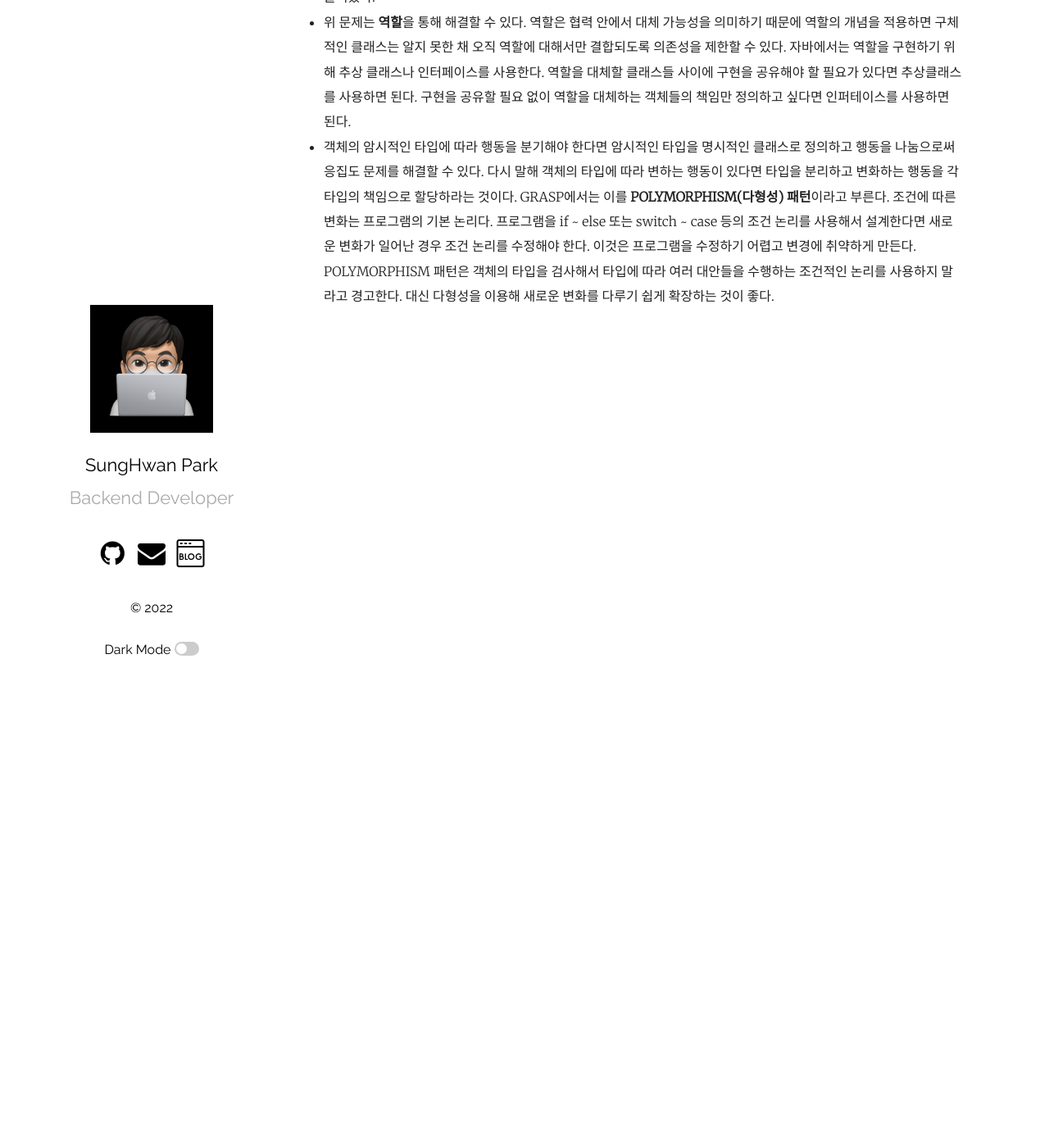
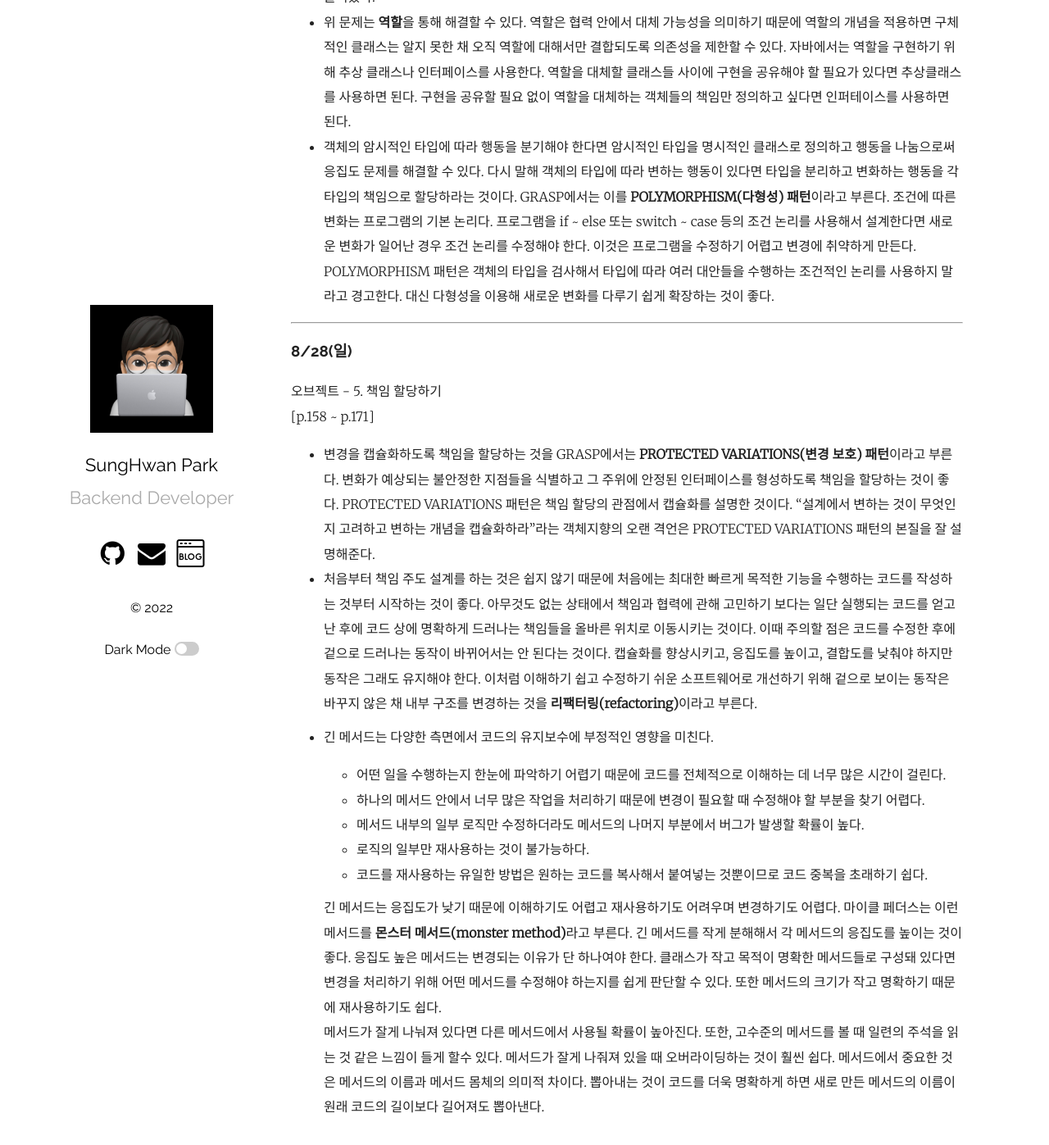
Before and after one commit to mrpark219/TIL, a Jekyll site: the page built from _posts/2022-08-01-8월TIL.markdown, in a window 1280 px wide and 1400 px high, scrolled down 26617 px. Shown: the top 1397 px of the window at 82% size. Built offline with Jekyll 4.4.1, drawn with Linux system fonts in a browser that asks for light colours; comment, search, counter and statistics services are not loaded.

Commit message:
feat: 2022-08-28 TIL 추가

```diff
--- a/_posts/2022-08-01-8월TIL.markdown
+++ b/_posts/2022-08-01-8월TIL.markdown
@@ -584,3 +584,23 @@ categories: 202208 TIL
 -   클래스를 분리한 후에는 타입의 개수만큼 클래스의 개수가 늘어났기 때문에 기존에 해당 클래스를 사용하고 있던 인스턴스는 새로 생성된 클래스와 모두 결합되어야 한다. 이 떄문에 클래스를 분리한 후에 설계의 관점에서 전체적인 결합도가 늘어났다.
 -   위 문제는 **역할**을 통해 해결할 수 있다. 역할은 협력 안에서 대체 가능성을 의미하기 때문에 역할의 개념을 적용하면 구체적인 클래스는 알지 못한 채 오직 역할에 대해서만 결합되도록 의존성을 제한할 수 있다. 자바에서는 역할을 구현하기 위해 추상 클래스나 인터페이스를 사용한다. 역할을 대체할 클래스들 사이에 구현을 공유해야 할 필요가 있다면 추상클래스를 사용하면 된다. 구현을 공유할 필요 없이 역할을 대체하는 객체들의 책임만 정의하고 싶다면 인퍼테이스를 사용하면 된다.
 -   객체의 암시적인 타입에 따라 행동을 분기해야 한다면 암시적인 타입을 명시적인 클래스로 정의하고 행동을 나눔으로써 응집도 문제를 해결할 수 있다. 다시 말해 객체의 타입에 따라 변하는 행동이 있다면 타입을 분리하고 변화하는 행동을 각 타입의 책임으로 할당하라는 것이다. GRASP에서는 이를 **POLYMORPHISM(다형성) 패턴**이라고 부른다. 조건에 따른 변화는 프로그램의 기본 논리다. 프로그램을 if ~ else 또는 switch ~ case 등의 조건 논리를 사용해서 설계한다면 새로운 변화가 일어난 경우 조건 논리를 수정해야 한다. 이것은 프로그램을 수정하기 어렵고 변경에 취약하게 만든다. POLYMORPHISM 패턴은 객체의 타입을 검사해서 타입에 따라 여러 대안들을 수행하는 조건적인 논리를 사용하지 말라고 경고한다. 대신 다형성을 이용해 새로운 변화를 다루기 쉽게 확장하는 것이 좋다.
+
+---
+
+### 8/28(일)
+
+오브젝트 - 5. 책임 할당하기
+[p.158 ~ p.171]
+
+-   변경을 캡슐화하도록 책임을 할당하는 것을 GRASP에서는 **PROTECTED VARIATIONS(변경 보호) 패턴**이라고 부른다. 변화가 예상되는 불안정한 지점들을 식별하고 그 주위에 안정된 인터페이스를 형성하도록 책임을 할당하는 것이 좋다. PROTECTED VARIATIONS 패턴은 책임 할당의 관점에서 캡슐화를 설명한 것이다. "설계에서 변하는 것이 무엇인지 고려하고 변하는 개념을 캡슐화하라"라는 객체지향의 오랜 격언은 PROTECTED VARIATIONS 패턴의 본질을 잘 설명해준다.
+-   처음부터 책임 주도 설계를 하는 것은 쉽지 않기 때문에 처음에는 최대한 빠르게 목적한 기능을 수행하는 코드를 작성하는 것부터 시작하는 것이 좋다. 아무것도 없는 상태에서 책임과 협력에 관해 고민하기 보다는 일단 실행되는 코드를 얻고 난 후에 코드 상에 명확하게 드러나는 책임들을 올바른 위치로 이동시키는 것이다. 이때 주의할 점은 코드를 수정한 후에 겉으로 드러나는 동작이 바뀌어서는 안 된다는 것이다. 캡슐화를 향상시키고, 응집도를 높이고, 결합도를 낮춰야 하지만 동작은 그래도 유지해야 한다. 이처럼 이해하기 쉽고 수정하기 쉬운 소프트웨어로 개선하기 위해 겉으로 보이는 동작은 바꾸지 않은 채 내부 구조를 변경하는 것을 **리팩터링(refactoring)**이라고 부른다.
+-   긴 메서드는 다양한 측면에서 코드의 유지보수에 부정적인 영향을 미친다.
+
+    -   어떤 일을 수행하는지 한눈에 파악하기 어렵기 때문에 코드를 전체적으로 이해하는 데 너무 많은 시간이 걸린다.
+    -   하나의 메서드 안에서 너무 많은 작업을 처리하기 때문에 변경이 필요할 때 수정해야 할 부분을 찾기 어렵다.
+    -   메서드 내부의 일부 로직만 수정하더라도 메서드의 나머지 부분에서 버그가 발생할 확률이 높다.
+    -   로직의 일부만 재사용하는 것이 불가능하다.
+    -   코드를 재사용하는 유일한 방법은 원하는 코드를 복사해서 붙여넣는 것뿐이므로 코드 중복을 초래하기 쉽다.
+
+    긴 메서드는 응집도가 낮기 때문에 이해하기도 어렵고 재사용하기도 어려우며 변경하기도 어렵다. 마이클 페더스는 이런 메서드를 **몬스터 메서드(monster method)**라고 부른다. 긴 메서드를 작게 분해해서 각 메서드의 응집도를 높이는 것이 좋다. 응집도 높은 메서드는 변경되는 이유가 단 하나여야 한다. 클래스가 작고 목적이 명확한 메서드들로 구성돼 있다면 변경을 처리하기 위해 어떤 메서드를 수정해야 하는지를 쉽게 판단할 수 있다. 또한 메서드의 크기가 작고 명확하기 때문에 재사용하기도 쉽다.
+    메서드가 잘게 나눠져 있다면 다른 메서드에서 사용될 확률이 높아진다. 또한, 고수준의 메서드를 볼 때 일련의 주석을 읽는 것 같은 느낌이 들게 할수 있다. 메서드가 잘게 나줘져 있을 때 오버라이딩하는 것이 훨씬 쉽다. 메서드에서 중요한 것은 메서드의 이름과 메서드 몸체의 의미적 차이다. 뽑아내는 것이 코드를 더욱 명확하게 하면 새로 만든 메서드의 이름이 원래 코드의 길이보다 길어져도 뽑아낸다.
```
